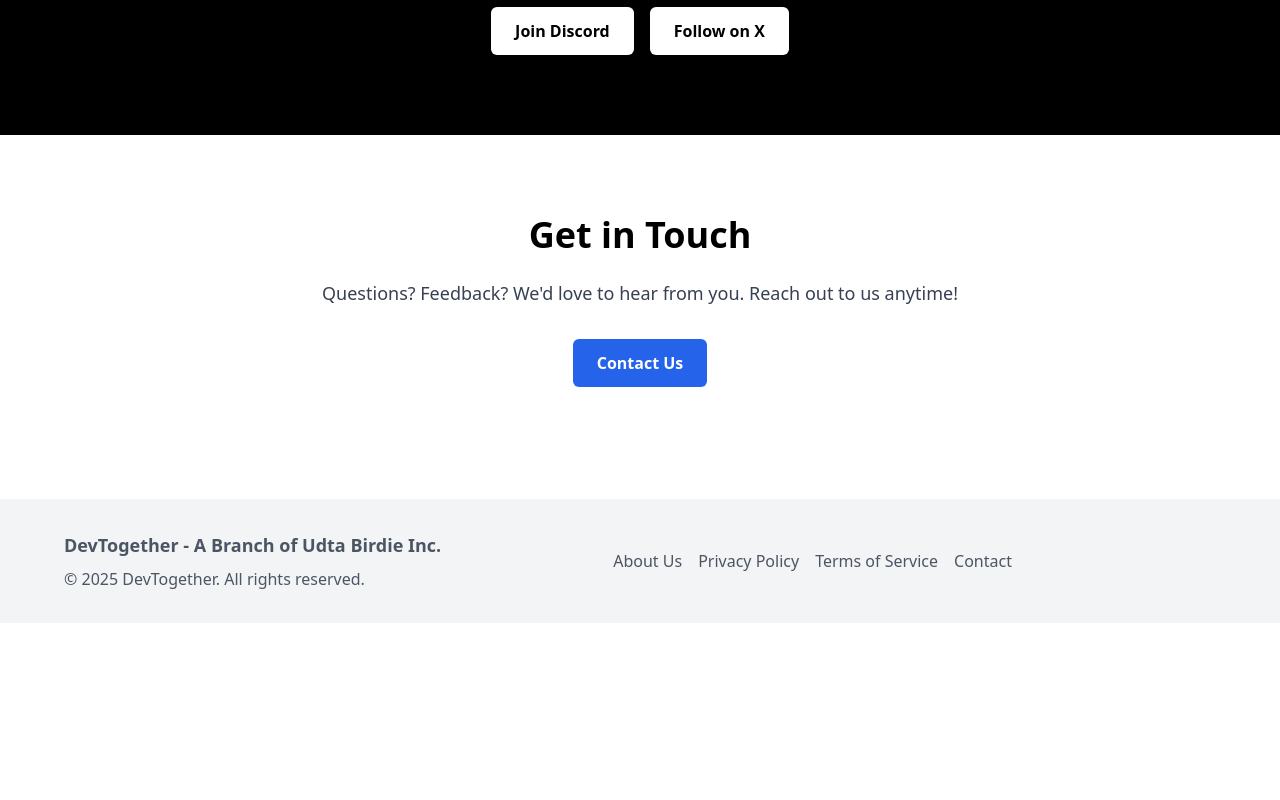
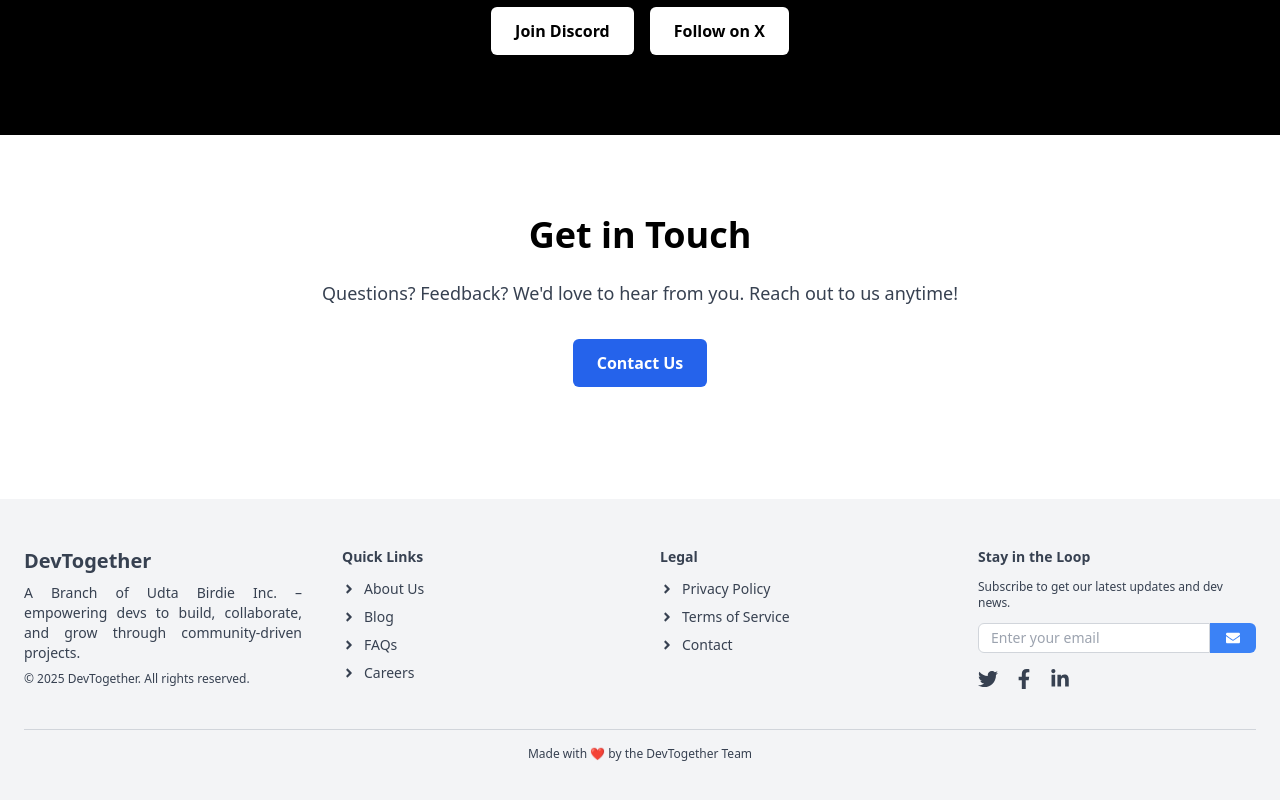
Before and after one commit to Anshul-Sharma01/DevTogether, a React (Vite) app in the folder client/: page / in a window 1280 px wide. Shown: the part 5165-5965 px from the top of the page. Before the commit the page ends 5788 px from the top, so only its background shows below. Built offline with nearby package versions, Linux system fonts and the light colour scheme; no server answers.

Commit message:
feat: update SeeItInAction component for improved rotation effect; enhance Footer with newsletter subscription and social media links; rename accountDeleted field in user model

```diff
--- a/client/src/components/Mains/SetItInAction.jsx
+++ b/client/src/components/Mains/SetItInAction.jsx
@@ -12,8 +12,8 @@ const SeeItInAction = () => {
         const centerX = rect.width / 2;
         const centerY = rect.height / 2;
 
-        const rotateX = ((y - centerY) / centerY) * 15; // max 15deg
-        const rotateY = ((x - centerX) / centerX) * -15;
+        const rotateX = ((y - centerY) / centerY) * -15; // max 15deg
+        const rotateY = ((x - centerX) / centerX) * 15;
 
         video.style.transform = `rotateX(${rotateX}deg) rotateY(${rotateY}deg)`;
     };
--- a/client/src/layouts/Footer.jsx
+++ b/client/src/layouts/Footer.jsx
@@ -1,37 +1,110 @@
 import { Link } from "react-router-dom";
+import { FaTwitter, FaFacebookF, FaLinkedinIn, FaEnvelope, FaAngleRight } from "react-icons/fa";
+import { useState } from "react";
+import toast from "react-hot-toast";
 
 const Footer = () => {
+
+    const [ userEmail, setUserEmail ] = useState("");
+
+
+    const handleClick = async (e) => {
+        e.preventDefault();
+        if(!userEmail){
+            toast.error("Please fill the email");
+            return;
+        }
+
+        try {
+            const response = await fetch("https://formspree.io/f/xeoanykj", {
+                method: "POST",
+                headers: {
+                    "Content-Type": "application/json",
+                },
+                body: JSON.stringify({
+                    email : userEmail
+                }),
+            });
+            console.log("Response : ", response);
+            toast.success("Email registered successfully for newsletter");
+
+        } catch (error) {
+            console.error("Error:", error);
+            toast.error("Please try again");
+        }
+        setUserEmail("");
+    };
+
     return (
-        <footer className="bg-gray-100 dark:bg-neutral-900 py-8 px-6 text-center text-gray-600 dark:text-gray-400">
-            <div className="max-w-6xl mx-auto flex flex-col sm:flex-row justify-between items-center">
-                {/* Footer left side with company info */}
-                <div className="flex flex-col items-center sm:items-start mb-6 sm:mb-0">
-                    <p className="text-lg font-semibold mb-2">
-                        DevTogether - A Branch of Udta Birdie Inc.
+        <footer className="bg-gray-100 dark:bg-neutral-900 py-12 px-6 text-gray-700 dark:text-gray-300 text-sm">
+            <div className="max-w-7xl mx-auto grid grid-cols-1 sm:grid-cols-2 md:grid-cols-4 gap-10">
+
+                {/* Company Info */}
+                <div>
+                    <h2 className="text-xl font-bold mb-2">DevTogether</h2>
+                    <p className="mb-2 text-justify">
+                        A Branch of Udta Birdie Inc. – empowering devs to build, collaborate, and grow through community-driven projects.
                     </p>
-                    <p>&copy; {new Date().getFullYear()} DevTogether. All rights reserved.</p>
+                    <p className="text-xs">&copy; {new Date().getFullYear()} DevTogether. All rights reserved.</p>
                 </div>
 
-                {/* Footer middle section with important links */}
-                <div className="flex gap-4 flex-wrap mb-6 sm:mb-0">
-                    <Link to="/about" className="hover:underline">About Us</Link>
-                    <Link to="/privacy-policy" className="hover:underline">Privacy Policy</Link>
-                    <Link to="/terms" className="hover:underline">Terms of Service</Link>
-                    <Link to="/contact" className="hover:underline">Contact</Link>
+                {/* Navigation Links */}
+                <div>
+                    <h3 className="text-md font-semibold mb-3">Quick Links</h3>
+                    <ul className="space-y-2">
+                        <li><Link to="/about" className="hover:text-blue-500 flex items-center gap-2"><FaAngleRight /> About Us</Link></li>
+                        <li><Link to="/blog" className="hover:text-blue-500 flex items-center gap-2"><FaAngleRight /> Blog</Link></li>
+                        <li><Link to="/faqs" className="hover:text-blue-500 flex items-center gap-2"><FaAngleRight /> FAQs</Link></li>
+                        <li><Link to="/careers" className="hover:text-blue-500 flex items-center gap-2"><FaAngleRight /> Careers</Link></li>
+                    </ul>
                 </div>
 
-                {/* Footer right side with social media links */}
-                <div className="flex gap-4">
-                    <a href="https://twitter.com/yourcompany" target="_blank" rel="noopener noreferrer" className="hover:text-blue-500">
-                        <i className="fab fa-twitter"></i> {/* You can replace this with an actual Twitter logo */}
-                    </a>
-                    <a href="https://facebook.com/yourcompany" target="_blank" rel="noopener noreferrer" className="hover:text-blue-600">
-                        <i className="fab fa-facebook"></i> {/* You can replace this with an actual Facebook logo */}
-                    </a>
-                    <a href="https://linkedin.com/company/yourcompany" target="_blank" rel="noopener noreferrer" className="hover:text-blue-700">
-                        <i className="fab fa-linkedin"></i> {/* You can replace this with an actual LinkedIn logo */}
-                    </a>
+                {/* Legal Links */}
+                <div>
+                    <h3 className="text-md font-semibold mb-3">Legal</h3>
+                    <ul className="space-y-2">
+                        <li><Link to="/privacy-policy" className="hover:text-blue-500 flex items-center gap-2"><FaAngleRight /> Privacy Policy</Link></li>
+                        <li><Link to="/terms" className="hover:text-blue-500 flex items-center gap-2"><FaAngleRight /> Terms of Service</Link></li>
+                        <li><Link to="/contact" className="hover:text-blue-500 flex items-center gap-2"><FaAngleRight /> Contact</Link></li>
+                    </ul>
                 </div>
+
+                {/* Newsletter & Social Media */}
+                <div>
+                    <h3 className="text-md font-semibold mb-3">Stay in the Loop</h3>
+                    <p className="text-xs mb-3">Subscribe to get our latest updates and dev news.</p>
+                    <form className="flex mb-4" onSubmit={handleClick}>
+                        <input
+                            type="email"
+                            placeholder="Enter your email"
+                            value={userEmail}
+                            onChange={(e) => setUserEmail(e.target.value)}
+                            className="w-full px-3 pyx-2 rounded-l-md bg-white text-black text-sm border border-gray-300 focus:outline-none"
+                        />
+                        <button
+                            type="submit"
+                            className="bg-blue-500 px-4 py-2 text-white rounded-r-md hover:bg-blue-600"
+                        >
+                            <FaEnvelope />
+                        </button>
+                    </form>
+                    <div className="flex gap-4 text-xl mt-2">
+                        <a href="https://twitter.com/yourcompany" target="_blank" rel="noopener noreferrer" className="hover:text-blue-500 transition-colors">
+                            <FaTwitter />
+                        </a>
+                        <a href="https://facebook.com/yourcompany" target="_blank" rel="noopener noreferrer" className="hover:text-blue-600 transition-colors">
+                            <FaFacebookF />
+                        </a>
+                        <a href="https://linkedin.com/company/yourcompany" target="_blank" rel="noopener noreferrer" className="hover:text-blue-700 transition-colors">
+                            <FaLinkedinIn />
+                        </a>
+                    </div>
+                </div>
+            </div>
+
+            {/* Bottom Note */}
+            <div className="border-t border-gray-300 dark:border-gray-700 mt-10 pt-4 text-center text-xs">
+                Made with ❤️ by the DevTogether Team
             </div>
         </footer>
     );
--- a/package.json
+++ /dev/null
@@ -1,5 +0,0 @@
-{
-  "dependencies": {
-    "framer-motion": "^12.6.3"
-  }
-}
```
Also changed, not shown: 2 other files (tests, documents, lock files or other folders).
